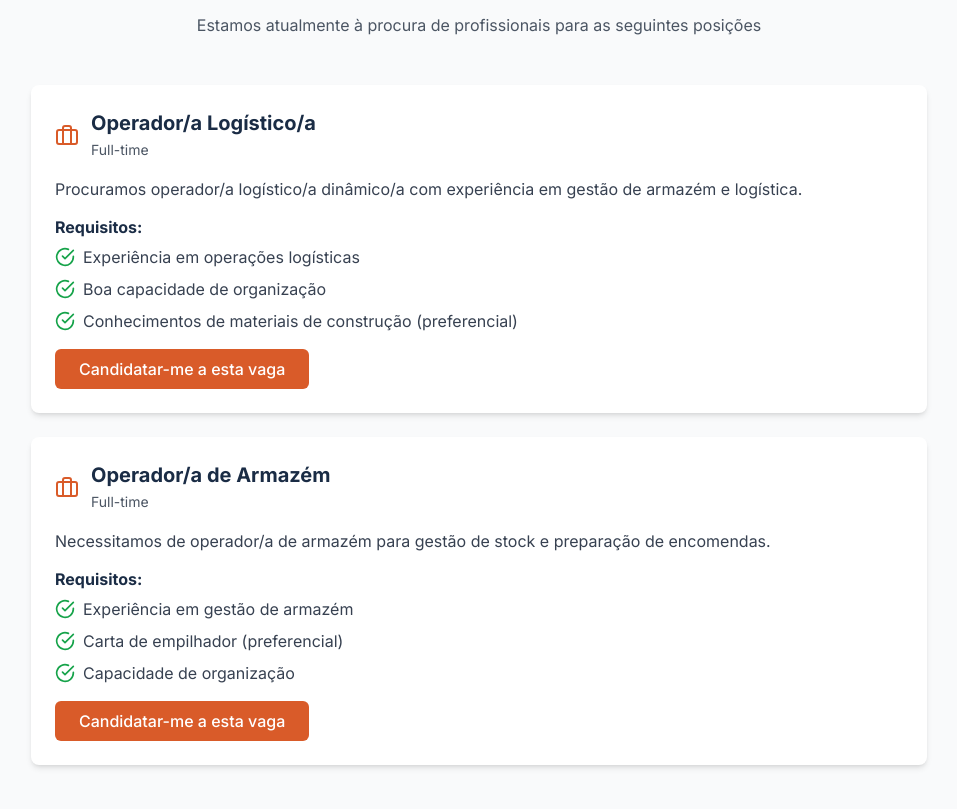
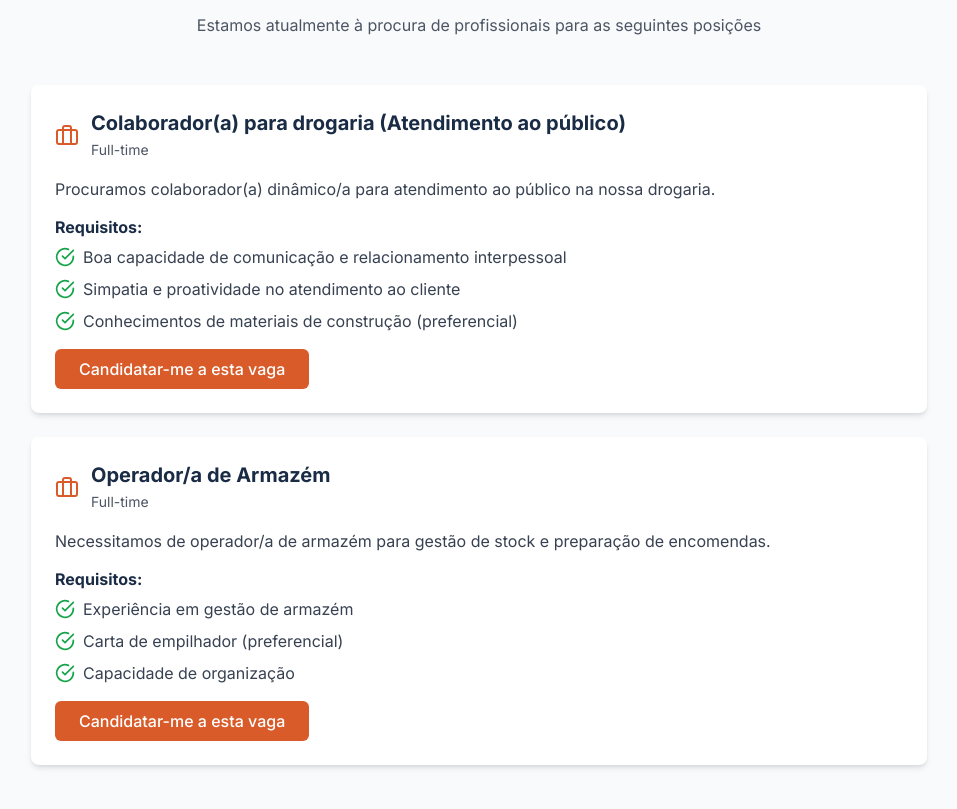
Before and after one commit to JoaoPereirinha/sitemrf, a React (Vite) app: page /carreiras in a window 1280 px wide. Shown: the part 1051-1860 px from the top of the page, without its empty margins (161-1118 px from the left). Built offline with nearby package versions, Linux system fonts and the light colour scheme.

Commit message:
Updated Careers.tsx

```diff
--- a/src/pages/Careers.tsx
+++ b/src/pages/Careers.tsx
@@ -108,12 +108,12 @@ const Careers: React.FC = () => {
 
   const openPositions = [
     {
-      title: "Operador/a Logístico/a",
+      title: "Colaborador(a) para drogaria (Atendimento ao público)",
       type: "Full-time",
-      description: "Procuramos operador/a logístico/a dinâmico/a com experiência em gestão de armazém e logística.",
+      description: "Procuramos colaborador(a) dinâmico/a para atendimento ao público na nossa drogaria.",
       requirements: [
-        "Experiência em operações logísticas",
-        "Boa capacidade de organização",
+        "Boa capacidade de comunicação e relacionamento interpessoal",
+        "Simpatia e proatividade no atendimento ao cliente",
         "Conhecimentos de materiais de construção (preferencial)"
       ]
     },
```
